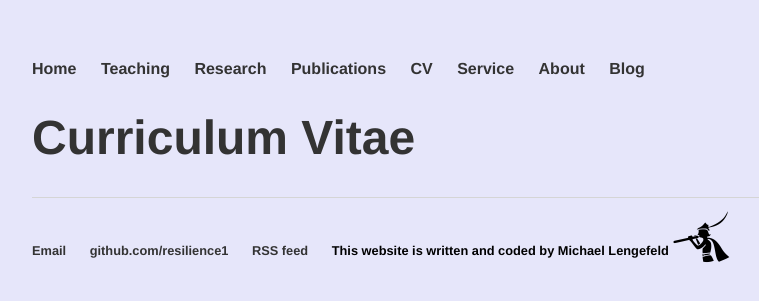
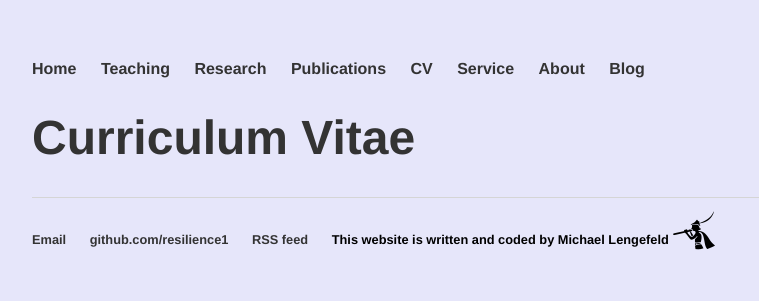
Before and after one commit to resilience1/resilience1.github.io, a Jekyll site: the page built from cv/index.html, in a window 1280 px wide. Shown: the top 301 px of the page, without its empty margins (160-919 px from the left). Built offline with Jekyll 4.4.1, drawn with Linux system fonts in a browser that asks for light colours; nearby versions of some CDN libraries.

Commit message:
Update default.html

```diff
--- a/_layouts/default.html
+++ b/_layouts/default.html
@@ -31,7 +31,7 @@
 	        		<li><a href="https://github.com/resilience1">github.com/resilience1</a></li>
 				<li><a href="http://resilience1.github.io/blog/atom.xml">RSS feed</a></li>
 				 <li>          This website is written and coded by Michael Lengefeld
-					 <i class="fa fa-pied-piper-alt fa-4x"></i>    </li>
+					 <i class="fa fa-pied-piper-alt fa-3x"></i>    </li>
 				</ul>
 			</footer>
 		</body>
```
